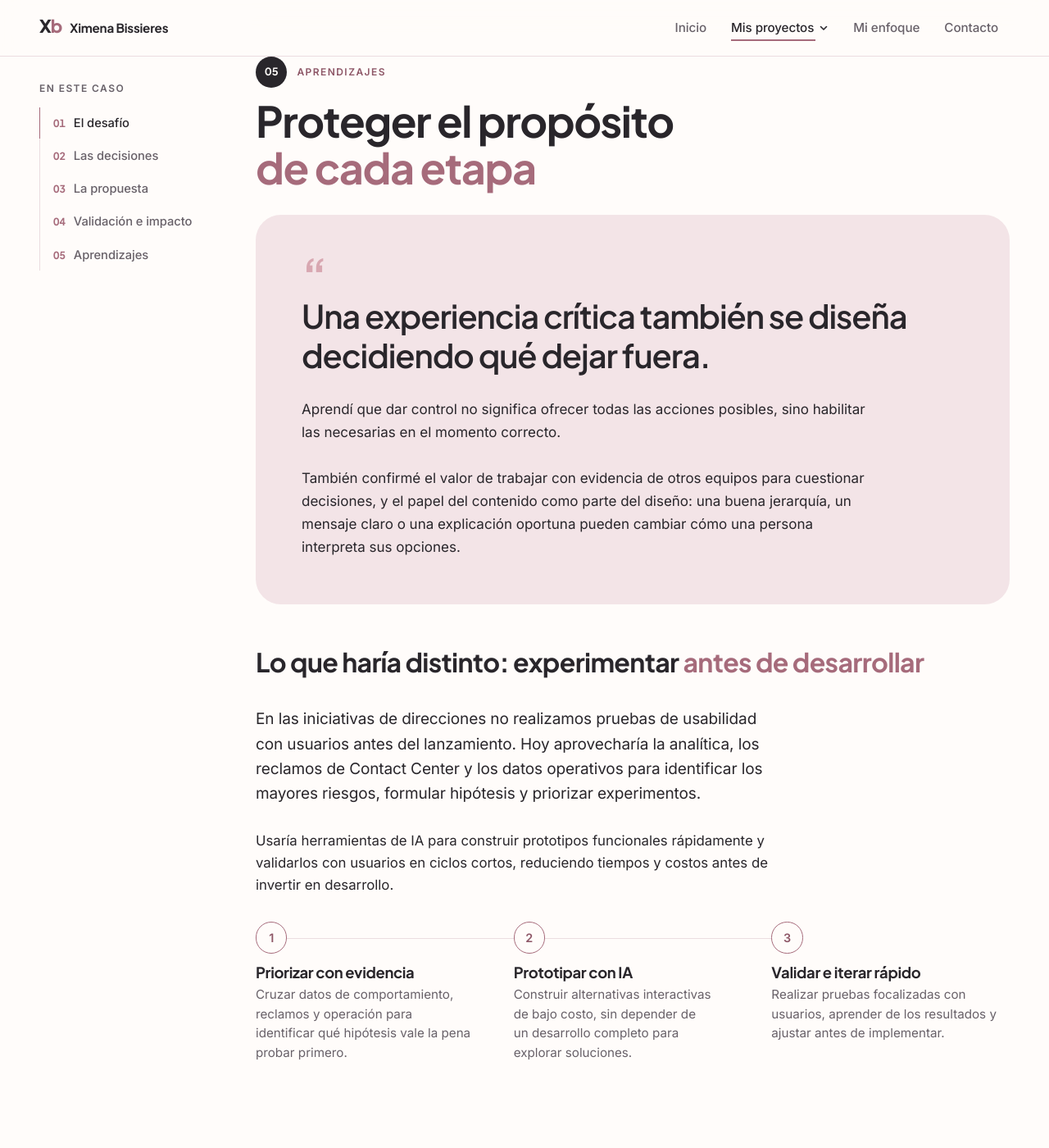
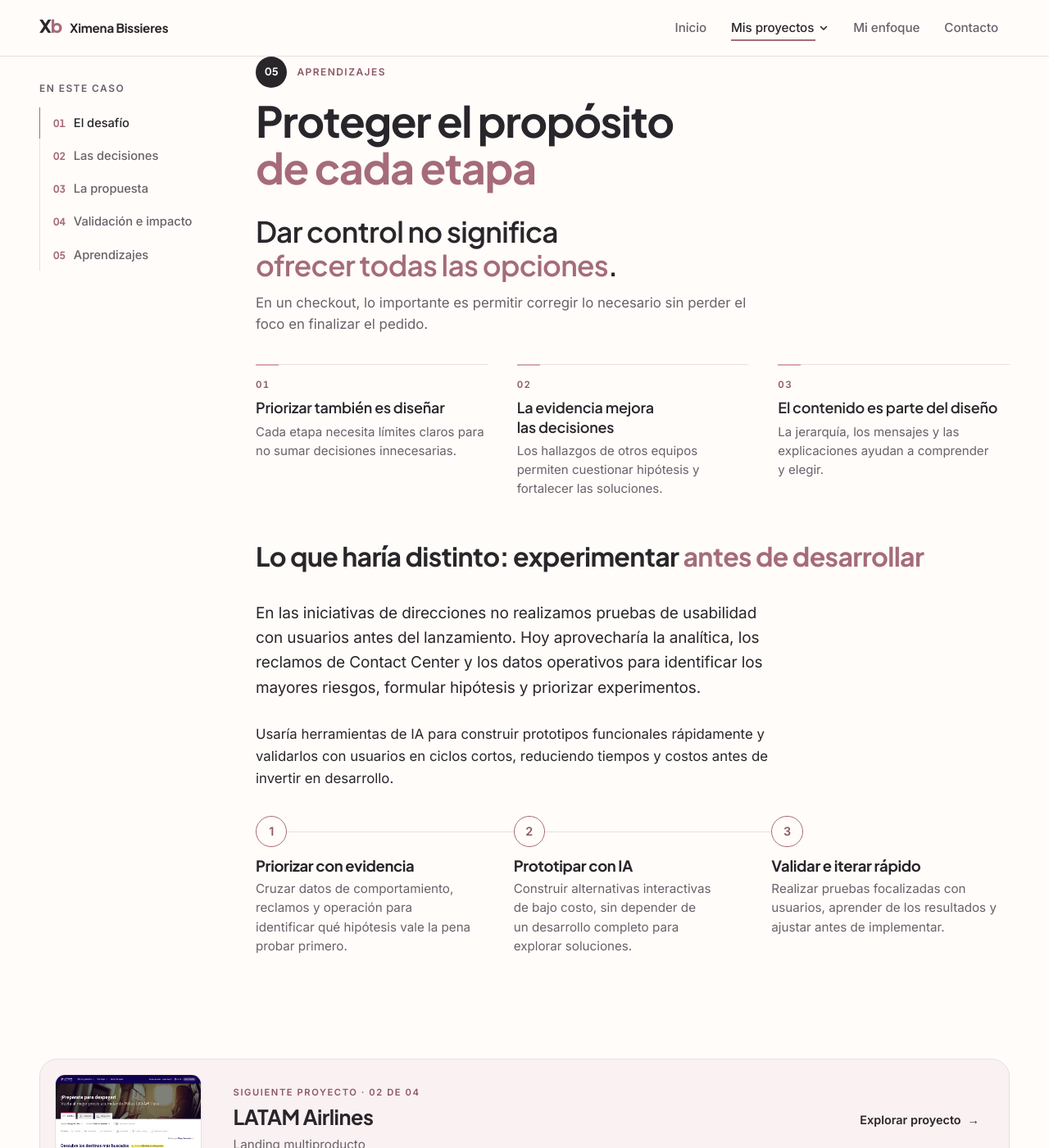
Before and after one commit to ximebissieres/Ximebissieres.github.io, a Jekyll site: the page built from proyectos/monchis.html, in a window 1280 px wide and 1400 px high, scrolled down 6524 px. Shown: the whole window at 82% size. Built offline with Jekyll 4.4.1, drawn with Linux system fonts in a browser that asks for light colours.

Commit message:
Monchis: Aprendizajes como cierre editorial liviano
Frase protagonista, bajada y tres aprendizajes en fila con entrada suave y énfasis al pasar el cursor; sin la card rosada.

Co-Authored-By: Claude Opus 5.5 <noreply@anthropic.com>
Claude-Session: https://claude.ai/code/session_01DJ4kQgEHjb3PtnpPBBuZ5X

```diff
--- a/assets/styles.css
+++ b/assets/styles.css
@@ -2048,3 +2048,26 @@ body { font-family: var(--sans); font-size: var(--fs-body); line-height: 1.65; f
 .chapters:has(#desafio) .crit:last-child { padding-bottom: 0; }
 .chapters:has(#desafio) .impact-pair { margin-top: calc(var(--div-air) - 28px); padding-top: var(--div-air); }
 .chapters:has(#desafio) .impact-pair > div > .d-status { margin-top: -3px; }
+
+/* Monchis · 05 Aprendizajes: cierre editorial liviano */
+.lessons { display: grid; gap: clamp(24px, 3vw, 36px); }
+.lessons-lead { display: grid; gap: 12px; max-width: 46rem; }
+.lessons-quote { font-family: var(--display); font-weight: var(--w-semibold); font-size: clamp(1.5rem, 1.15rem + 1.3vw, 2.2rem); line-height: 1.18; letter-spacing: -0.02em; color: var(--ink); text-wrap: balance; }
+.lessons-quote em { color: var(--rose); }
+.lessons-sub { font-size: 1.05rem; line-height: 1.55; color: var(--muted); max-width: 38rem; text-wrap: pretty; }
+.lessons-list { list-style: none; margin: 0; padding: 0; display: grid; gap: 20px; }
+@media (min-width: 760px) { .lessons-list { grid-template-columns: repeat(3, minmax(0, 1fr)); gap: clamp(20px, 3vw, 36px); } }
+.lessons-list li { position: relative; display: grid; gap: 6px; align-content: start; padding-top: 16px; }
+.lessons-list li::before { content: ""; position: absolute; left: 0; right: 0; top: 0; height: 1px; background: var(--line); }
+.lessons-list li::after { content: ""; position: absolute; left: 0; top: 0; height: 2px; width: 28px; background: var(--blush); transition: width .5s var(--ease), background-color .3s var(--ease); }
+.ls-n { font-size: .72rem; font-weight: var(--w-semibold); letter-spacing: .12em; color: var(--rose-ink); font-variant-numeric: tabular-nums; transition: color .3s var(--ease); }
+.lessons-list h3 { font-family: var(--display); font-weight: var(--w-semibold); font-size: 1.12rem; line-height: 1.3; letter-spacing: -0.01em; color: var(--ink); transition: color .3s var(--ease), transform .4s var(--ease); }
+.lessons-list p { font-size: .94rem; line-height: 1.55; color: var(--muted); text-wrap: pretty; }
+@media (hover: hover) {
+  .lessons-list li:hover::after { width: 100%; background: var(--rose); }
+  .lessons-list li:hover h3 { color: var(--rose-ink); transform: translateX(3px); }
+}
+@media (prefers-reduced-motion: reduce) {
+  .lessons-list li::after, .lessons-list h3 { transition: none; }
+  .lessons-list li:hover h3 { transform: none; }
+}
--- a/proyectos/monchis.html
+++ b/proyectos/monchis.html
@@ -202,10 +202,16 @@ summary: 'En Monchis, los pedidos podían ser con envío a domicilio, retiro en
 
     <section class="chapter" id="aprendizajes" data-title="Aprendizajes">
       <header class="chapter-head"><p class="eyebrow">Aprendizajes</p><h2 class="chapter-title">Proteger el propósito <em>de cada etapa</em></h2></header>
-      <div class="learning">
-        <p class="big-quote">Una experiencia crítica también se diseña decidiendo qué dejar fuera.</p>
-        <p>Aprendí que dar control no significa ofrecer todas las acciones posibles, sino habilitar las necesarias en el momento correcto.</p>
-        <p>También confirmé el valor de trabajar con evidencia de otros equipos para cuestionar decisiones, y el papel del contenido como parte del diseño: una buena jerarquía, un mensaje claro o una explicación oportuna pueden cambiar cómo una persona interpreta sus opciones.</p>
+      <div class="lessons">
+        <div class="lessons-lead" data-reveal>
+          <p class="lessons-quote">Dar control no significa <em>ofrecer todas las opciones</em>.</p>
+          <p class="lessons-sub">En un checkout, lo importante es permitir corregir lo necesario sin perder el foco en finalizar el pedido.</p>
+        </div>
+        <ol class="lessons-list">
+          <li data-reveal style="--d:1"><span class="ls-n">01</span><h3>Priorizar también es diseñar</h3><p>Cada etapa necesita límites claros para no sumar decisiones innecesarias.</p></li>
+          <li data-reveal style="--d:2"><span class="ls-n">02</span><h3>La evidencia mejora las decisiones</h3><p>Los hallazgos de otros equipos permiten cuestionar hipótesis y fortalecer las soluciones.</p></li>
+          <li data-reveal style="--d:3"><span class="ls-n">03</span><h3>El contenido es parte del diseño</h3><p>La jerarquía, los mensajes y las explicaciones ayudan a comprender y elegir.</p></li>
+        </ol>
       </div>
       <h3 class="sub-title">Lo que haría distinto: experimentar <em>antes de desarrollar</em></h3>
       <p class="lead">En las iniciativas de direcciones no realizamos pruebas de usabilidad con usuarios antes del lanzamiento. Hoy aprovecharía la analítica, los reclamos de Contact Center y los datos operativos para identificar los mayores riesgos, formular hipótesis y priorizar experimentos.</p>
```
